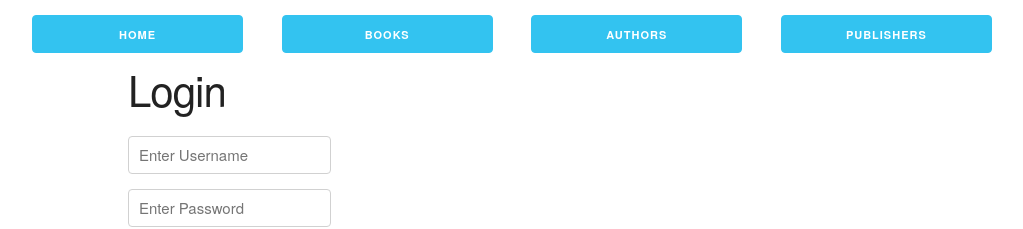
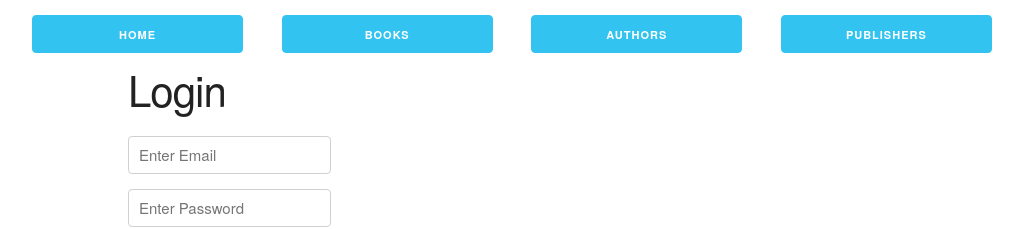
Before and after one commit to ronaldorodriguezbermudez/Tarea4-sd-ronaldo, a Vue app: page / in a window 1280 px wide. Shown: the top 229 px of the page, without its empty margins (128-1151 px from the left). Built offline with nearby package versions, Linux system fonts and the light colour scheme.

Commit message:
Update login.vue

```diff
--- a/src/components/login.vue
+++ b/src/components/login.vue
@@ -3,7 +3,7 @@
     <h2>Login</h2>
     <form @submit="login">
       <div class="form-group">
-        <input type="text" v-model="formData.username" placeholder="Enter Username">
+        <input type="text" v-model="formData.email" placeholder="Enter Email">
       </div>
       <div class="form-group">
         <input type="password" v-model="formData.password" placeholder="Enter Password">
@@ -20,7 +20,7 @@ export default {
   data() {
     return {
       formData: {
-        username: "",
+        email: "",
         password: "",
       },
     };
@@ -38,7 +38,7 @@ export default {
                     },
                     body: JSON.stringify(this.formData),
                 });
-                console.log(response);
+                con
 
                 if (response.status === 200) {
                     const data = await response.json();
```
